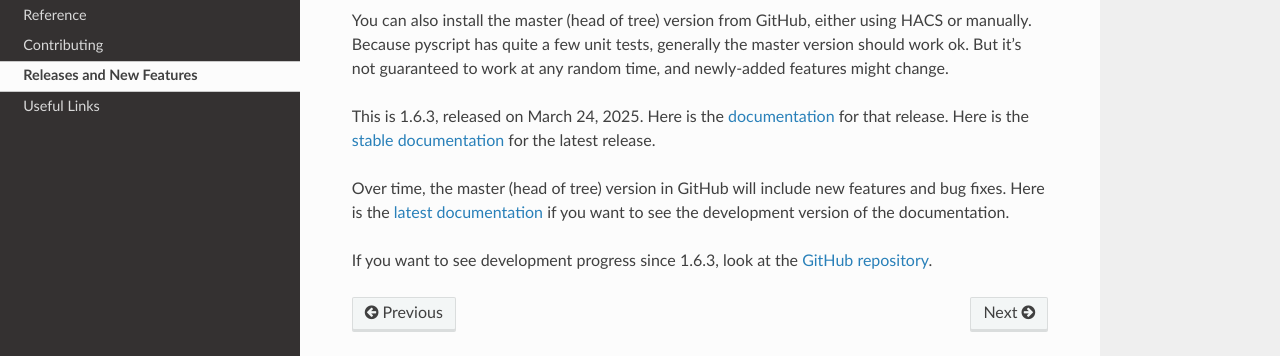
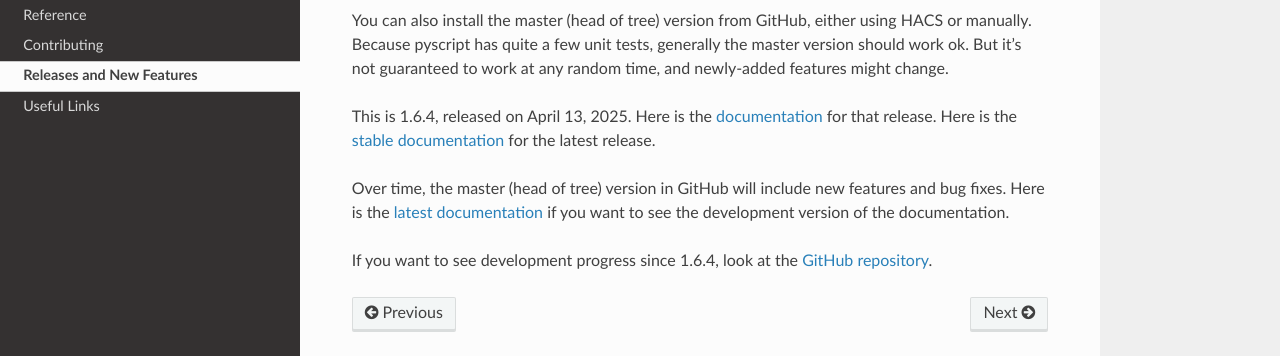
Before and after one commit to custom-components/pyscript, a Sphinx documentation site: the page built from docs/new_features.rst, in a window 1280 px wide. Shown: the part 223-579 px from the top of the page. Built offline with Sphinx 7.4.7 and the Read the Docs theme 3.1.0, drawn with Linux system fonts in a browser that asks for light colours.

Commit message:
updates for 1.6.4

```diff
--- a/docs/conf.py
+++ b/docs/conf.py
@@ -23,7 +23,7 @@ copyright = '2020-2025, Craig Barratt'
 author = 'Craig Barratt'
 
 # The full version, including alpha/beta/rc tags
-release = '1.6.3'
+release = '1.6.4'
 
 master_doc = 'index'
 
--- a/docs/new_features.rst
+++ b/docs/new_features.rst
@@ -8,8 +8,8 @@ You can also install the master (head of tree) version from GitHub, either using
 Because pyscript has quite a few unit tests, generally the master version should work ok. But it's not
 guaranteed to work at any random time, and newly-added features might change.
 
-This is 1.6.3, released on March 24, 2025.  Here is the `documentation
-<https://hacs-pyscript.readthedocs.io/en/1.6.3>`__ for that release.  Here is the
+This is 1.6.4, released on April 13, 2025.  Here is the `documentation
+<https://hacs-pyscript.readthedocs.io/en/1.6.4>`__ for that release.  Here is the
 `stable documentation <https://hacs-pyscript.readthedocs.io/en/stable>`__ for
 the latest release.
 
@@ -17,5 +17,5 @@ Over time, the master (head of tree) version in GitHub will include new features
 Here is the `latest documentation <https://hacs-pyscript.readthedocs.io/en/latest>`__ if you want
 to see the development version of the documentation.
 
-If you want to see development progress since 1.6.3, look at the
+If you want to see development progress since 1.6.4, look at the
 `GitHub repository <https://github.com/custom-components/pyscript>`__.
```
Also changed, not shown: 1 other file.
